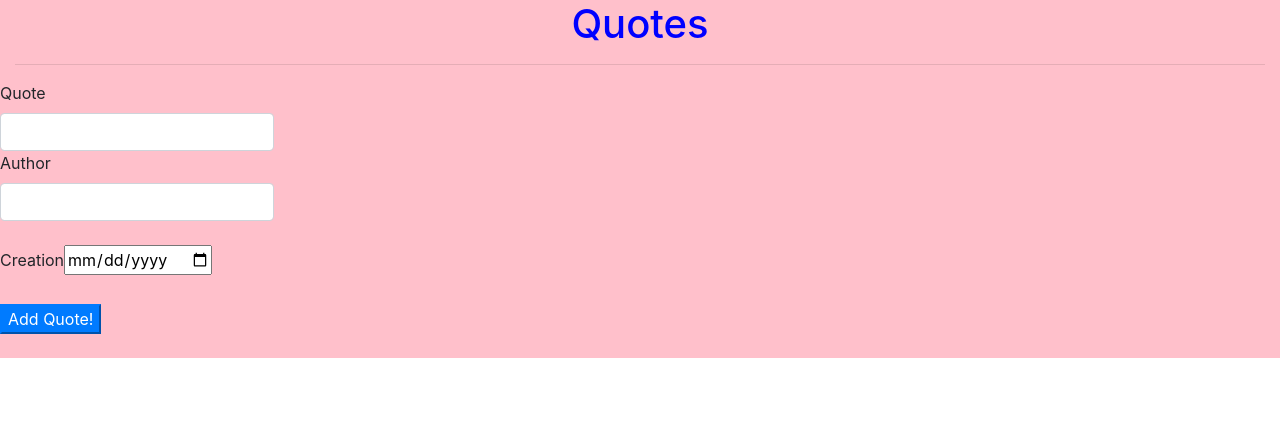
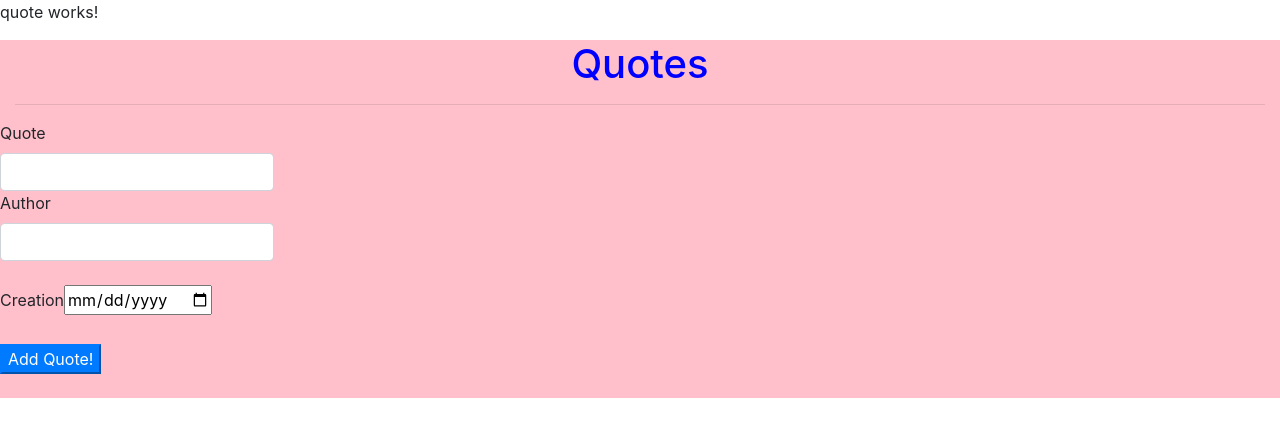
Before and after one commit to JanetIsak/Quotes, an Angular app: page / in a window 1280 px wide. Shown: the top 436 px of the page. Built offline with nearby package versions, Linux system fonts and the light colour scheme.

Commit message:
add the quote component

```diff
--- a/src/app/app.component.html
+++ b/src/app/app.component.html
@@ -1 +1,2 @@
+<app-quote></app-quote>
 <app-quotes-form></app-quotes-form>
--- a/src/app/app.module.ts
+++ b/src/app/app.module.ts
@@ -5,12 +5,14 @@
 
 import { AppComponent } from './app.component';
 import { QuotesFormComponent } from './quotes-form/quotes-form.component';
+import { QuoteComponent } from './quote/quote.component';
 
 
 @NgModule({
   declarations: [
     AppComponent,
-    QuotesFormComponent
+    QuotesFormComponent,
+    QuoteComponent
   ],
   imports: [
     BrowserModule,
--- /dev/null
+++ b/src/app/quote/quote.component.html
@@ -0,0 +1,3 @@
+<p>
+  quote works!
+</p>
--- /dev/null
+++ b/src/app/quote/quote.component.ts
@@ -0,0 +1,17 @@
+import { Component, OnInit } from '@angular/core';
+import {Quotes} from '../quotes'
+@Component({
+  selector: 'app-quote',
+  templateUrl: './quote.component.html',
+  styleUrls: ['./quote.component.css']
+})
+export class QuoteComponent implements OnInit {
+
+    quote = []
+
+  constructor() { }
+
+  ngOnInit() {
+  }
+
+}
--- a/src/app/quotes-form/quotes-form.component.html
+++ b/src/app/quotes-form/quotes-form.component.html
@@ -2,7 +2,7 @@
   <h1>Quotes</h1>
   <hr>
   <div class="row">
-    <form #quoteForm='ngForm'>
+    <form (ngSubmit)='submitQuote()' #quoteForm='ngForm'>
       <div class="form-groups">
 
         <label for="quote">Quote</label>
```
Also changed, not shown: src/app/quote/quote.component.css (added), 1 other file (tests, documents, lock files or other folders).
